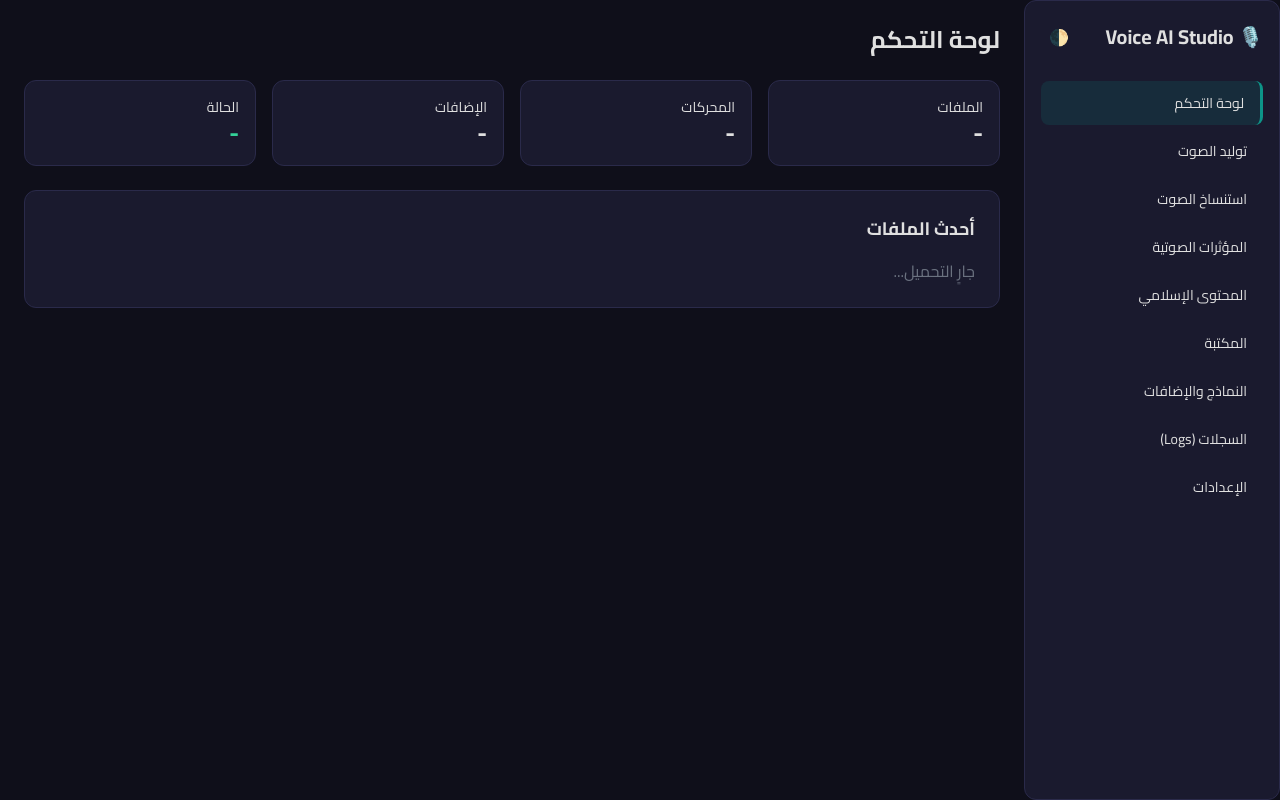
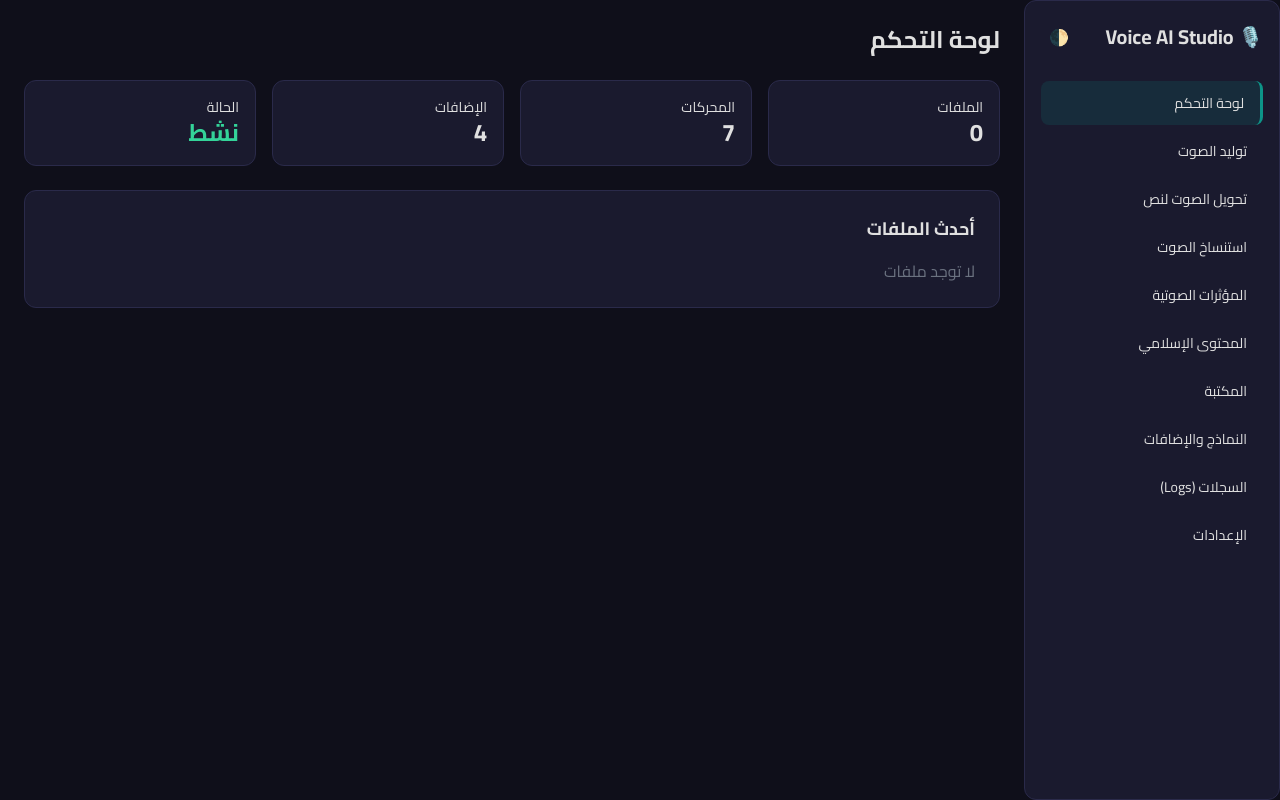
Before and after one commit to Agfsgsy/awesome-voice-ai-tools, a FastAPI app: page / in a window 1280 px wide. Run offline with FastAPI, Linux system fonts and the light colour scheme; data that the repository does not hold is empty.

Commit message:
Fix Javascript syntax errors in index.html and add STT UI
Co-authored-by: Agfsgsy <115808822+Agfsgsy@users.noreply.github.com>

```diff
--- a/frontend/templates/index.html
+++ b/frontend/templates/index.html
@@ -49,6 +49,7 @@
             <nav class="space-y-1">
                 <a href="#" class="nav-item active block px-4 py-3 rounded-lg text-sm hover:bg-teal-900/20" data-page="dashboard">لوحة التحكم</a>
                 <a href="#" class="nav-item block px-4 py-3 rounded-lg text-sm hover:bg-teal-900/20" data-page="tts">توليد الصوت</a>
+                <a href="#" class="nav-item block px-4 py-3 rounded-lg text-sm hover:bg-teal-900/20" data-page="stt">تحويل الصوت لنص</a>
                 <a href="#" class="nav-item block px-4 py-3 rounded-lg text-sm hover:bg-teal-900/20" data-page="clone">استنساخ الصوت</a>
                 <a href="#" class="nav-item block px-4 py-3 rounded-lg text-sm hover:bg-teal-900/20" data-page="effects">المؤثرات الصوتية</a>
                 <a href="#" class="nav-item block px-4 py-3 rounded-lg text-sm hover:bg-teal-900/20" data-page="religious">المحتوى الإسلامي</a>
@@ -143,6 +144,31 @@
                     <div id="tts-result" class="mt-4 hidden">
                         <audio id="tts-audio" controls class="mb-2"></audio>
                         <a id="tts-download" class="btn-primary px-4 py-2 rounded-lg inline-block text-sm">تحميل</a>
+                    </div>
+                </div>
+            </div>
+
+            <!-- STT Page -->
+            <div id="page-stt" class="page hidden">
+                <h2 class="text-2xl font-bold mb-6">🎙️ تحويل الصوت إلى نص (STT)</h2>
+                <div class="grid grid-cols-1 gap-6">
+                    <div class="card p-6">
+                        <div class="mb-4">
+                            <label class="block text-sm mb-2">اختر ملف الصوت</label>
+                            <input type="file" id="stt-file" accept="audio/*" class="w-full p-2 rounded">
+                        </div>
+                        <div class="mb-4">
+                            <label class="block text-sm mb-2">لغة الصوت</label>
+                            <select id="stt-language" class="w-full p-3 rounded-lg">
+                                <option value="ar-SA">العربية</option>
+                                <option value="en-US">الإنجليزية</option>
+                            </select>
+                        </div>
+                        <button id="stt-generate" class="btn-primary w-full py-3 rounded-lg font-bold text-lg">تحويل إلى نص</button>
+                    </div>
+                    <div id="stt-result" class="card p-6 hidden">
+                        <h3 class="text-lg font-bold mb-4">النص المستخرج:</h3>
+                        <textarea id="stt-output" class="w-full h-32 p-4 rounded-lg" readonly></textarea>
                     </div>
                 </div>
             </div>
@@ -412,7 +438,7 @@
                         <span>${f.name}</span>
                         <span class="text-xs text-gray-400">${(f.size/1024).toFixed(1)} KB</span>
                     </div>`
-                ).join("") || "<p class=\'text-gray-500\'>لا توجد ملفات</p>";
+                ).join("") || "<p class='text-gray-500'>لا توجد ملفات</p>";
                 document.getElementById("recent-files").innerHTML = filesHtml;
             } catch (e) {
                 console.error("Dashboard load error:", e);
@@ -573,7 +599,7 @@
             const text = document.getElementById("tts-text").value.trim();
             if (!text) return alert("اكتب نصاً أولاً");
             btn.disabled = true;
-            btn.innerHTML = \'<span class="loading"></span> جارٍ التوليد...\';
+            btn.innerHTML = '<span class="loading"></span> جارٍ التوليد...';
             try {
                 const result = await apiPost("/api/tts", {
                     text: text,
@@ -596,13 +622,40 @@
             btn.textContent = "توليد الصوت";
         });
 
+        document.getElementById("stt-generate")?.addEventListener("click", async () => {
+            const btn = document.getElementById("stt-generate");
+            const fileInput = document.getElementById("stt-file");
+            if (!fileInput.files[0]) return alert("ارفع ملفاً أولاً");
+            btn.disabled = true;
+            btn.innerHTML = '<span class="loading"></span> جارٍ التحويل...';
+            try {
+                const formData = new FormData();
+                formData.append("file", fileInput.files[0]);
+                formData.append("language", document.getElementById("stt-language").value);
+
+                const res = await fetch(API + "/api/stt", {method: "POST", body: formData});
+                const data = await res.json();
+
+                if (data.text) {
+                    document.getElementById("stt-result").classList.remove("hidden");
+                    document.getElementById("stt-output").value = data.text;
+                } else {
+                    alert(data.message || data.detail || "فشل التحويل");
+                }
+            } catch (e) {
+                alert("خطأ: " + e.message);
+            }
+            btn.disabled = false;
+            btn.textContent = "تحويل إلى نص";
+        });
+
         document.getElementById("clone-generate")?.addEventListener("click", async () => {
             const btn = document.getElementById("clone-generate");
             const fileInput = document.getElementById("clone-file");
             const text = document.getElementById("clone-text").value.trim();
             if (!fileInput.files[0] || !text) return alert("ارفع ملفاً واكتب نصاً");
             btn.disabled = true;
-            btn.innerHTML = \'<span class="loading"></span> جارٍ الاستنساخ...\';
+            btn.innerHTML = '<span class="loading"></span> جارٍ الاستنساخ...';
             try {
                 const formData = new FormData();
                 formData.append("file", fileInput.files[0]);
@@ -628,7 +681,7 @@
             const text = document.getElementById("religious-text").value.trim();
             if (!text) return alert("اكتب نصاً أولاً");
             document.getElementById("religious-text").value = text;
-            document.querySelector(\'[data-page="tts"]\').click();
+            document.querySelector('[data-page="tts"]').click();
             document.getElementById("tts-text").value = text;
         });
 
```
